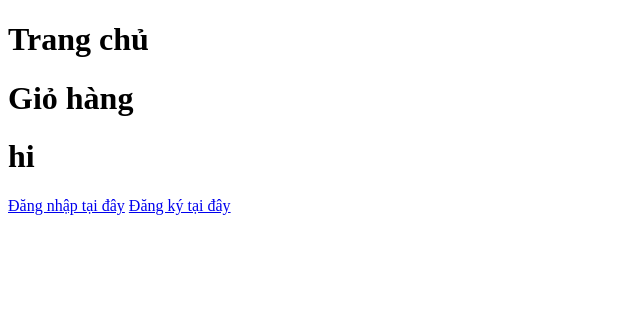
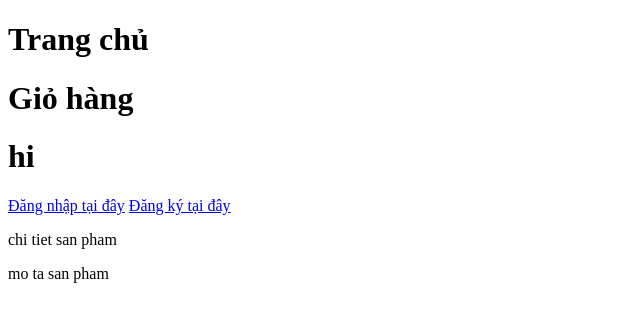
Before and after one commit to ngobathien/test_git, a plain HTML site: page index.html in a window 1280 px wide. Shown: the whole page, without its empty margins (0-640 px from the left). Drawn offline with Linux system fonts and the light colour scheme.

Commit message:
add product

```diff
--- a/index.html
+++ b/index.html
@@ -14,6 +14,9 @@
     <a href="login.html">Đăng nhập tại đây</a>
     <a href="register.html">Đăng ký tại đây</a>
 
+     <p>chi tiet san pham</p>
+    <p>mo ta san pham</p>
+
 </body>
 
 </html>
```
